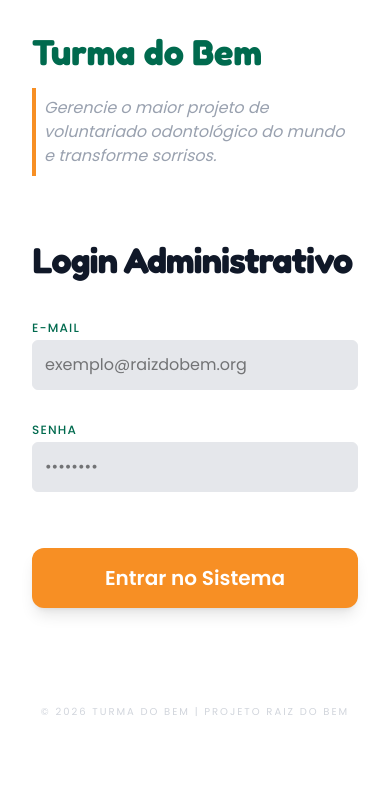
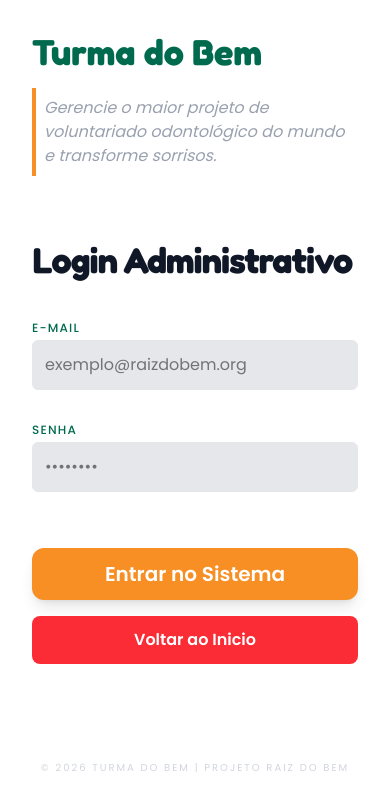
Before and after one commit to TdB-PlataformaRaizDoBem/Raiz-do-Bem, a React (Vite) app: page /auth/login in a window 390 px wide. Shown: the top 810 px of the page. Built offline with nearby package versions, Linux system fonts and the light colour scheme.

Commit message:
refactor: ajuste no layout e ux no header e tela de login

```diff
--- a/src/components/header/Header.tsx
+++ b/src/components/header/Header.tsx
@@ -44,7 +44,7 @@
   `;
 
   return (
-    <header className="bg-cream h-[100px] w-full flex items-center sticky top-0 z-50 border-b-2 border-lightgreen">
+    <header className="bg-cream h-[70px] sm:h-[100px] w-full flex items-center sticky top-0 z-50 border-b-2 border-lightgreen">
       <div className="container mx-auto px-6 md:px-4 flex items-center justify-between relative h-full">
         <div className="flex place-items-center gap-4 shrink-0">
           <NavLink to="/" className="flex items-center">
@@ -96,7 +96,7 @@
         </button>
 
         {isOpen && (
-          <nav className="xl:hidden flex flex-col fixed top-[100px] left-0 w-screen text-center py-8 z-50 bg-darkgreen/85 backdrop-blur-md shadow-lg xl:absolute">
+          <nav className="xl:hidden flex flex-col fixed top-[70px] sm:top-[100px] left-0 w-screen text-center py-8 z-50 bg-darkgreen/85 backdrop-blur-md shadow-lg xl:absolute">
             <ul className="flex flex-col gap-5 mb-6 text-white">
               {navLinks.map((link) => (
                 <li key={link.path}>
--- a/src/pages/login/Login.tsx
+++ b/src/pages/login/Login.tsx
@@ -1,34 +1,49 @@
-import { useForm } from 'react-hook-form';
-import { Button } from '../../components/ui/Button';
-import Input from '../../components/formElements/Input';
+import { useForm } from "react-hook-form";
+import { Button } from "../../components/ui/Button";
+import Input from "../../components/formElements/Input";
 import ImagemLogin from "../../assets/img/imagemLogin.png";
-import { useAuth } from '../../hooks/useAuth';
+import { useAuth } from "../../hooks/useAuth";
+import { Link } from "react-router-dom";
 
 const Login = () => {
   const { login, loading, authError } = useAuth();
-  const { register, handleSubmit, formState: { errors } } = useForm();
+  const {
+    register,
+    handleSubmit,
+    formState: { errors },
+  } = useForm();
 
   const onSubmit = (data: any) => login(data.username, data.password);
 
   return (
     <main className="min-h-screen w-full flex flex-col lg:flex-row font-sans bg-white">
       {/* Imagem */}
-      <section className="hidden lg:block lg:w-1/2 bg-cover bg-center shadow-inner" style={{ backgroundImage: `url(${ImagemLogin})` }} />
+      <section
+        className="hidden lg:block lg:w-1/2 bg-cover bg-center shadow-inner"
+        style={{ backgroundImage: `url(${ImagemLogin})` }}
+      />
 
       {/* Form */}
       <section className="w-full lg:w-1/2 flex items-center justify-center p-8 md:p-16 relative">
         <div className="relative z-10 w-full max-w-[480px]">
-
           <header className="mb-16">
-            <h1 className="text-darkgreen font-fredoka text-4xl font-bold mb-4">Turma do Bem</h1>
+            <h1 className="text-darkgreen font-fredoka text-4xl font-bold mb-4">
+              Turma do Bem
+            </h1>
             <p className="text-gray-400 text-m italic max-w-[400px] border-l-4 p-2 border-orange">
-              Gerencie o maior projeto de voluntariado odontológico do mundo e transforme sorrisos.
+              Gerencie o maior projeto de voluntariado odontológico do mundo e
+              transforme sorrisos.
             </p>
           </header>
 
-          <h2 className="text-4xl font-bold text-gray-900 tracking-tight mb-10">Login Administrativo</h2>
+          <h2 className="text-4xl font-bold text-gray-900 tracking-tight mb-10">
+            Login Administrativo
+          </h2>
 
-          <form onSubmit={handleSubmit(onSubmit)} className="flex flex-col gap-4">
+          <form
+            onSubmit={handleSubmit(onSubmit)}
+            className="flex flex-col gap-4"
+          >
             {authError && (
               <div className="bg-red-50 border-l-4 border-red-500 p-3 mb-2 rounded shadow-sm text-red-700 text-xs font-bold">
                 {authError}
@@ -52,9 +67,28 @@
               error={errors.password?.message as string}
             />
 
-            <Button type="submit" disabled={loading} className="bg-orange w-full py-4 hover:bg-amber text-white font-bold text-xl rounded-xl shadow-lg mt-6">
+            <Button
+              type="submit"
+              disabled={loading}
+              className="bg-orange w-full hover:bg-amber text-white font-bold text-xl rounded-xl shadow-lg mt-6 p-3"
+            >
               {loading ? "Validando..." : "Entrar no Sistema"}
             </Button>
+            <Link
+              to="/"
+              className="rounded-lg
+              font-semibold
+              transition-all
+              duration-300
+              min-w-0
+              bg-red-500 text-white
+              hover:bg-red-600
+              text-center
+              p-3
+              "
+            >
+              Voltar ao Inicio
+            </Link>
           </form>
 
           <footer className="mt-24 text-center text-gray-300 text-[10px] uppercase tracking-[0.2em]">
```
